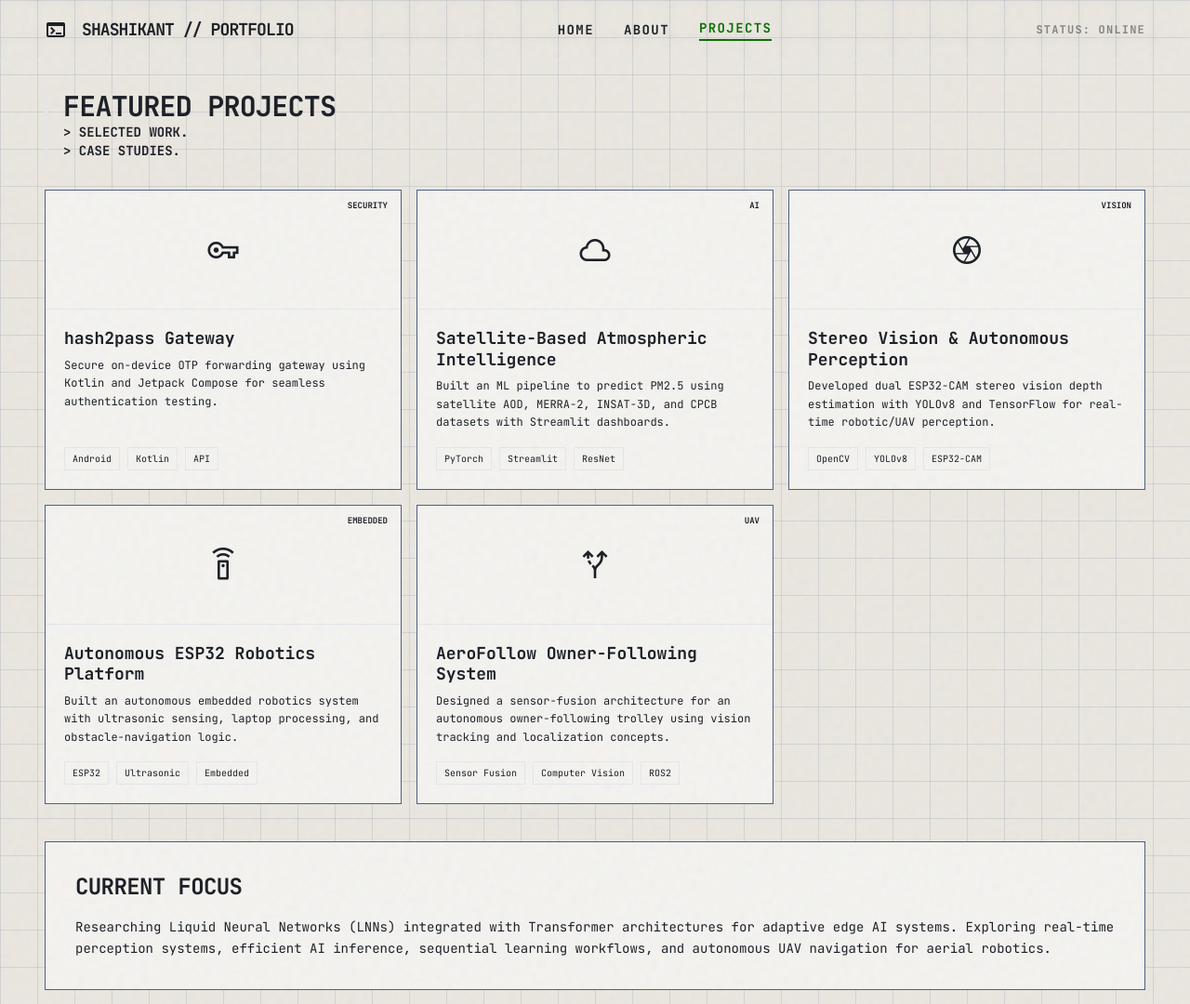
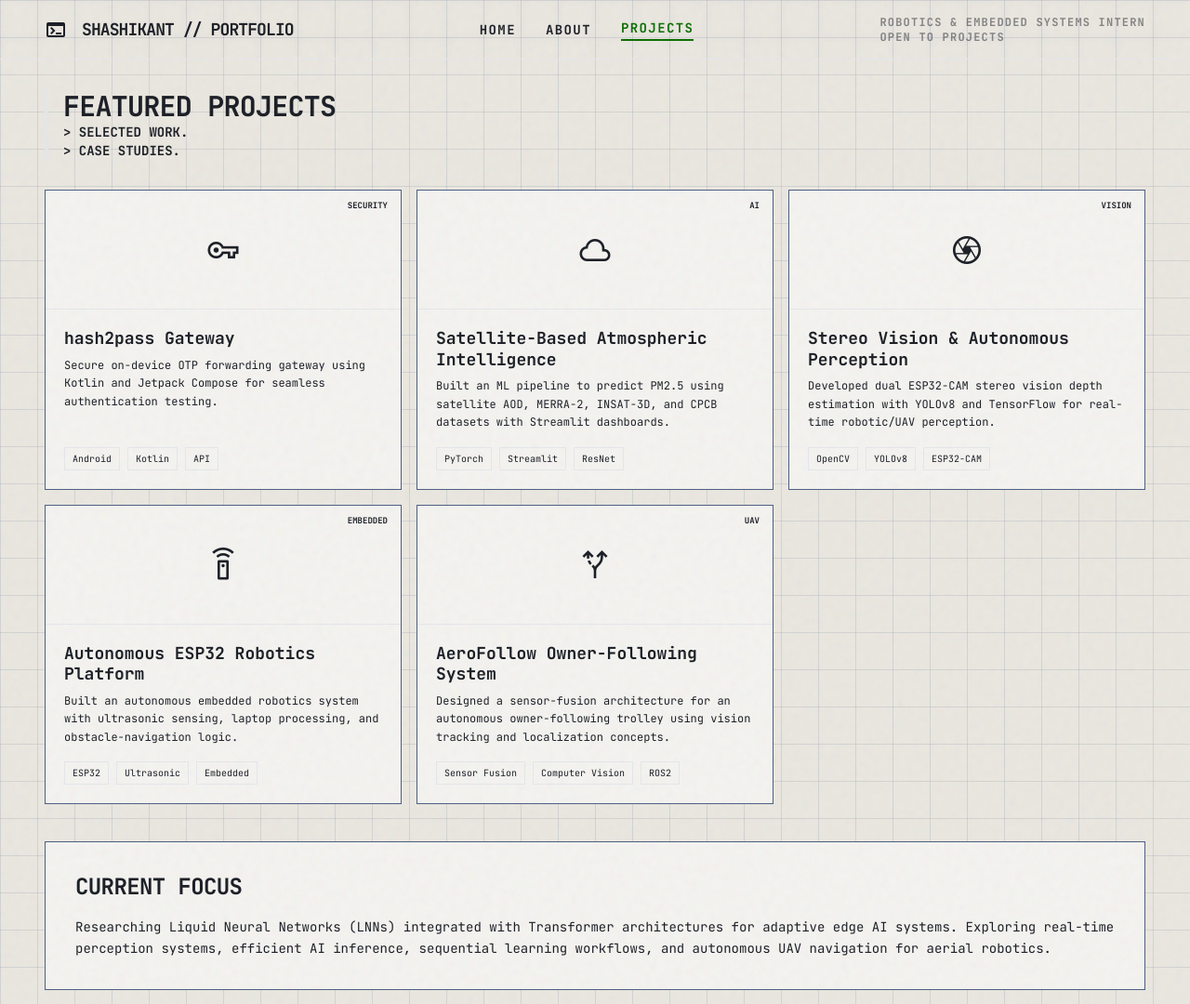
Before and after one commit to shashikant70086/skant-in, a plain HTML site: page projects.html in a window 1280 px wide. Shown: the top 1080 px of the page at 93% size. Drawn offline with nearby package versions, Linux system fonts and the light colour scheme.

Commit message:
Update projects.html based on manual changes

```diff
--- a/projects.html
+++ b/projects.html
@@ -3,7 +3,7 @@
 <head>
     <meta charset="utf-8">
     <meta name="viewport" content="width=device-width, initial-scale=1.0">
-    <title>Project by Shashikant</title>
+    <title>Projects — Shashikant</title>
     <script src="https://cdn.tailwindcss.com?plugins=forms,container-queries"></script>
     <link rel="stylesheet" href="styles.css">
 </head>
@@ -21,8 +21,8 @@
             <a href="about.html" class="nav-link text-sm font-bold tracking-widest text-blueprint-navy hover:text-primary transition-colors uppercase">ABOUT</a>
             <a href="projects.html" class="nav-link text-sm font-bold tracking-widest text-blueprint-navy hover:text-primary transition-colors uppercase">PROJECTS</a>
         </nav>
-        <div class="flex items-center gap-4 text-primary">
-            <span class="text-xs font-bold tracking-widest hidden sm:block animate-pulse">STATUS: ONLINE</span>
+         <div class="flex items-center gap-4 text-primary">
+            <span class="text-xs font-bold tracking-widest hidden sm:block animate-pulse"> <span class="dot"></span> ROBOTICS & EMBEDDED SYSTEMS INTERN <br><span class="dot"></span> OPEN TO PROJECTS</span>
         </div>
     </header>
 
@@ -31,7 +31,9 @@
             <h1 class="text-3xl font-bold uppercase tracking-tight text-text-main">Featured Projects</h1>
             <p class="text-blueprint-navy text-sm font-bold">&gt; SELECTED WORK.<br>&gt; CASE STUDIES.</p>
         </div>
+
         <div class="grid grid-cols-1 md:grid-cols-2 lg:grid-cols-3 gap-4">
+
             <article class="bento-card flex flex-col min-h-[320px]">
                 <div class="h-32 w-full border-b border-blueprint-navy bg-text-main relative overflow-hidden flex items-center justify-center">
                     <span class="material-symbols-outlined text-4xl text-primary">vpn_key</span>
@@ -53,6 +55,10 @@
                     </div>
                 </div>
             </article>
+
+
+
+
             <article class="bento-card flex flex-col min-h-[320px]">
                 <div class="h-32 w-full border-b border-blueprint-navy bg-text-main relative overflow-hidden flex items-center justify-center">
                     <span class="material-symbols-outlined text-4xl text-primary">cloud</span>
```
